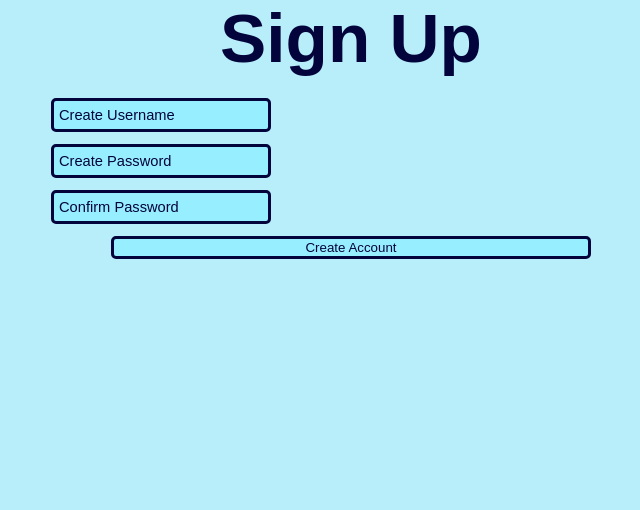
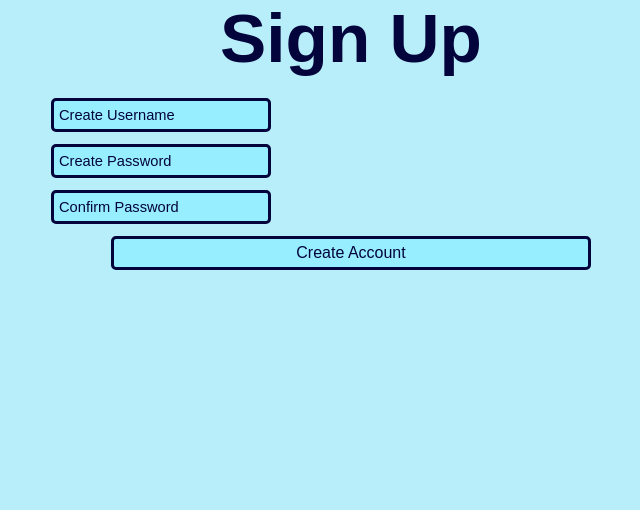
Before and after one commit to hihihioli/twidilers, a Flask app: page /sign_up in a window 1280 px wide. Shown: the part 88-598 px from the top of the page, without its empty margins (289-929 px from the left). Run offline with Flask 3, Linux system fonts and the light colour scheme.

Commit message:
i dont remember

```diff
--- a/twidilers/base/__init__.py
+++ b/twidilers/base/__init__.py
@@ -6,4 +6,4 @@ from flask import Blueprint
 
 base = Blueprint('base', __name__,template_folder='templates',static_folder='static') #make the blueprint
 
-from . import generic_routes #Import the routes from routes.py
+from . import generic_routes #Import the routes from generic_routes.py, which includes routes.py
--- a/twidilers/base/static/styles/classes.css
+++ b/twidilers/base/static/styles/classes.css
@@ -38,6 +38,8 @@ html {
     width:80%;
     justify-self: center;
     align-self: center;
+    height:34px;
+    font-size: 12pt;
 }
 
 @media only screen and (prefers-color-scheme: dark) {
--- a/twidilers/base/static/styles/styles.css
+++ b/twidilers/base/static/styles/styles.css
@@ -9,6 +9,10 @@ body {
     --darkblue: #04043c;
     background-color: var(--lightblue);
     color: var(--darkblue);
+}
+
+button {
+    cursor:pointer
 }
 
 #home-href {
```
